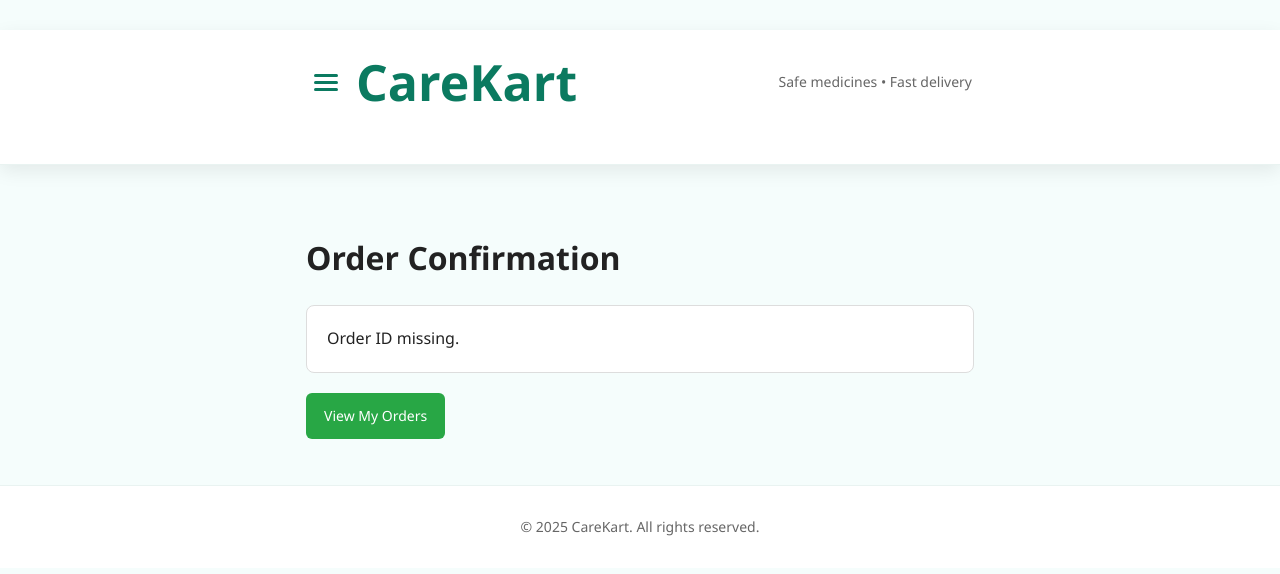
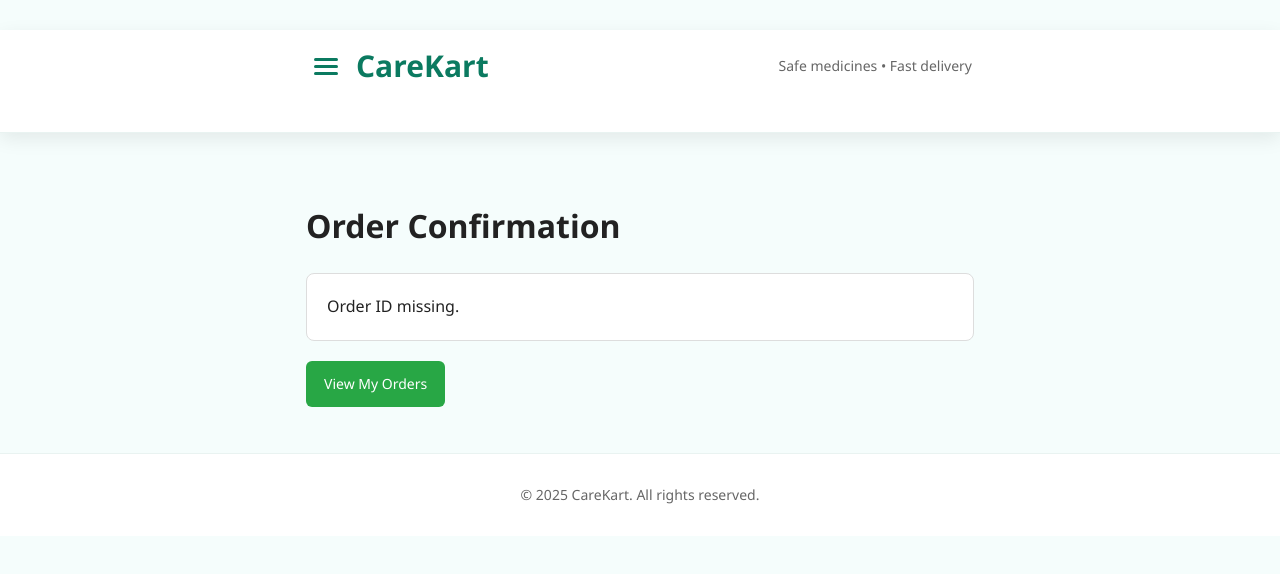
Before and after one commit to AnishaGajakosh/Pharmacy, a website: page order-confirmation.html in a window 1280 px wide. Drawn offline with Linux system fonts and the light colour scheme.

Commit message:
Update order-confirmation.html

```diff
--- a/order-confirmation.html
+++ b/order-confirmation.html
@@ -83,7 +83,7 @@
 #orderDetails{border:1px solid #ddd;padding:20px;border-radius:8px;background:#fff}
 .btn-add{display:inline-block;margin-top:20px;background:#28a745;color:#fff;padding:12px 18px;border-radius:6px;text-decoration:none}
 .btn-add:hover{background:#218838}
-.logo {display: flex;align-items: center;gap: 10px;text-decoration: none;font-weight: 700;font-size: 50px;color: var(--primary-dark);}
+.logo {display: flex;align-items: center;gap: 10px;text-decoration: none;font-weight: 700;font-size: 30px;color: var(--primary-dark);}
 </style>
   <footer class="site-footer">
   <p>© 2025 CareKart. All rights reserved.</p>
```
